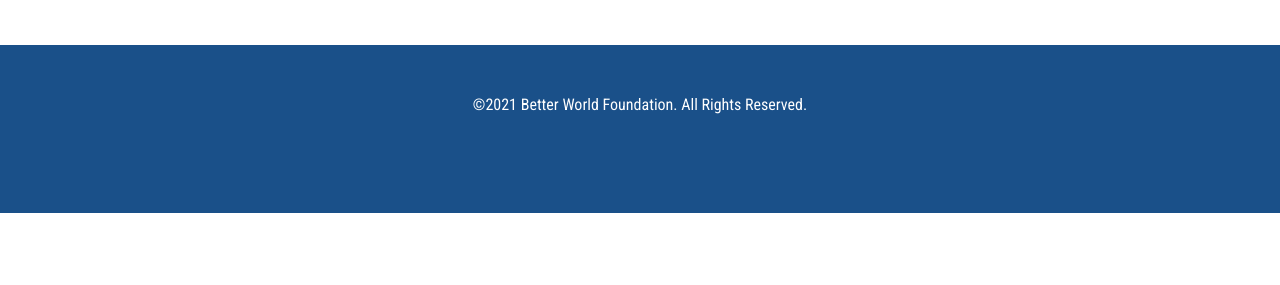
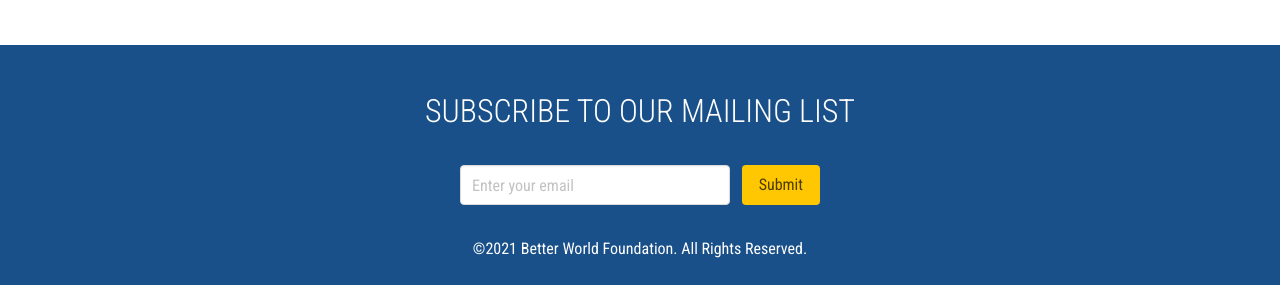
Before and after one commit to escapist21/bwf-landing-gatsby, a Gatsby site: page / in a window 1280 px wide. Shown: the part 1449-1734 px from the top of the page. Before the commit the page ends 1662 px from the top, so only its background shows below. Built offline with nearby package versions, Linux system fonts and the light colour scheme; Gatsby itself is replaced by a stand-in of ours.

Commit message:
added mailchimp newsletter signup

```diff
--- a/gatsby-config.js
+++ b/gatsby-config.js
@@ -39,5 +39,11 @@
         icon: "src/images/icon.png",
       }
     },
+    {
+      resolve: "gatsby-plugin-mailchimp",
+      options: {
+        endpoint: "https://bwf.us5.list-manage.com/subscribe/post?u=2f05921baf4de816ef94ffd55&amp;id=02eec8b072"
+      }
+    },
   ],
 };
--- a/package.json
+++ b/package.json
@@ -23,6 +23,7 @@
     "bulma": "^0.9.3",
     "gatsby": "^3.11.0",
     "gatsby-plugin-image": "^1.11.0",
+    "gatsby-plugin-mailchimp": "^5.2.2",
     "gatsby-plugin-manifest": "^3.11.0",
     "gatsby-plugin-react-helmet": "^4.11.0",
     "gatsby-plugin-sass": "^4.11.0",
@@ -32,7 +33,6 @@
     "gatsby-transformer-remark": "^4.8.0",
     "gatsby-transformer-sharp": "^3.11.0",
     "react": "^17.0.1",
-    "react-airform": "^0.0.2",
     "react-dom": "^17.0.1",
     "react-helmet": "^6.1.0",
     "react-slick": "^0.28.1",
--- a/src/components/footer.js
+++ b/src/components/footer.js
@@ -1,10 +1,12 @@
 import React from "react"
+import MailChimpForm from "./newsletter-form"
 
 const Footer = () => {
     return(
-        <footer className="footer">
+        <footer className="footer pb-5">
+            <MailChimpForm />
             <div className="content has-text-centered">
-                <p className="has-text-white">©2021 Better World Foundation. All Rights Reserved. </p>
+                <p className="has-text-white pt-2">©2021 Better World Foundation. All Rights Reserved. </p>
             </div>
         </footer>
     )
--- /dev/null
+++ b/src/components/newsletter-form.js
@@ -0,0 +1,42 @@
+import React from "react"
+import addToMailchimp from "gatsby-plugin-mailchimp"
+
+export default class MailChimpForm extends React.Component {
+    constructor() {
+      super()
+      this.state = { email: "", result: null }
+    }
+    _handleSubmit = async e => {
+      e.preventDefault()
+      const result = await addToMailchimp(this.state.email)
+      if (result.result === "error") {
+          alert(`Whoops, ${this.state.email} you're already subscribed!`)
+      } else {
+          alert(`Than you for subscribing ${this.state.email}!`)
+      }
+      this.setState({result: result})
+    }
+    handleChange = event => {
+      this.setState({ email: event.target.value })
+    }
+  render() {
+      return (
+        <div className="container">
+            <p className="title has-text-centered has-text-white has-text-weight-light is-uppercase is-size-3">
+                Subscribe to our mailing list
+            </p>
+            <div className="column is-4 is-offset-4 pb-5">
+                <form onSubmit={this._handleSubmit}>
+                    <div className="field is-grouped">
+                        <p className="control is-expanded">
+                            <input className="input" name="email" type="email" placeholder="Enter your email" onChange={this.handleChange} />
+                        </p>
+                        <button type="submit" className="button is-warning is-size-6">Submit</button>
+                    </div>
+                </form>
+            </div>
+        </div>
+
+      )
+    }
+  }
```
Also changed, not shown: 1 other file.
